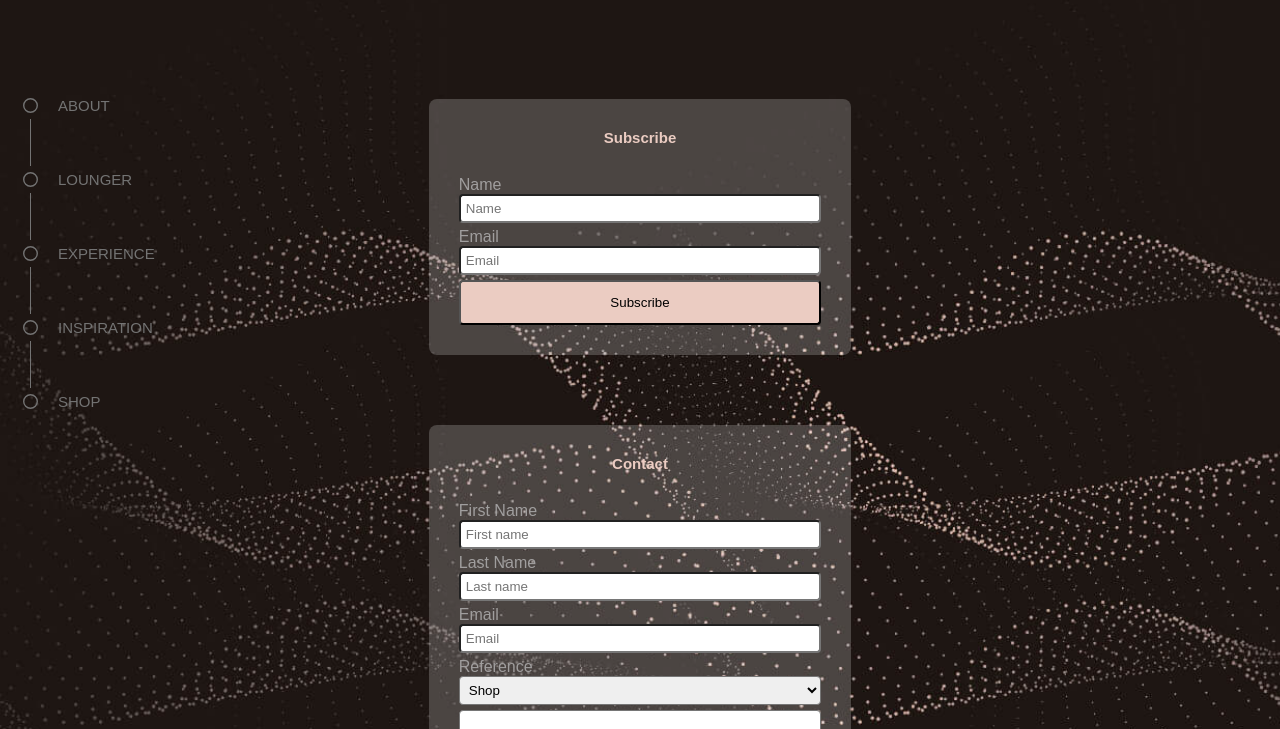
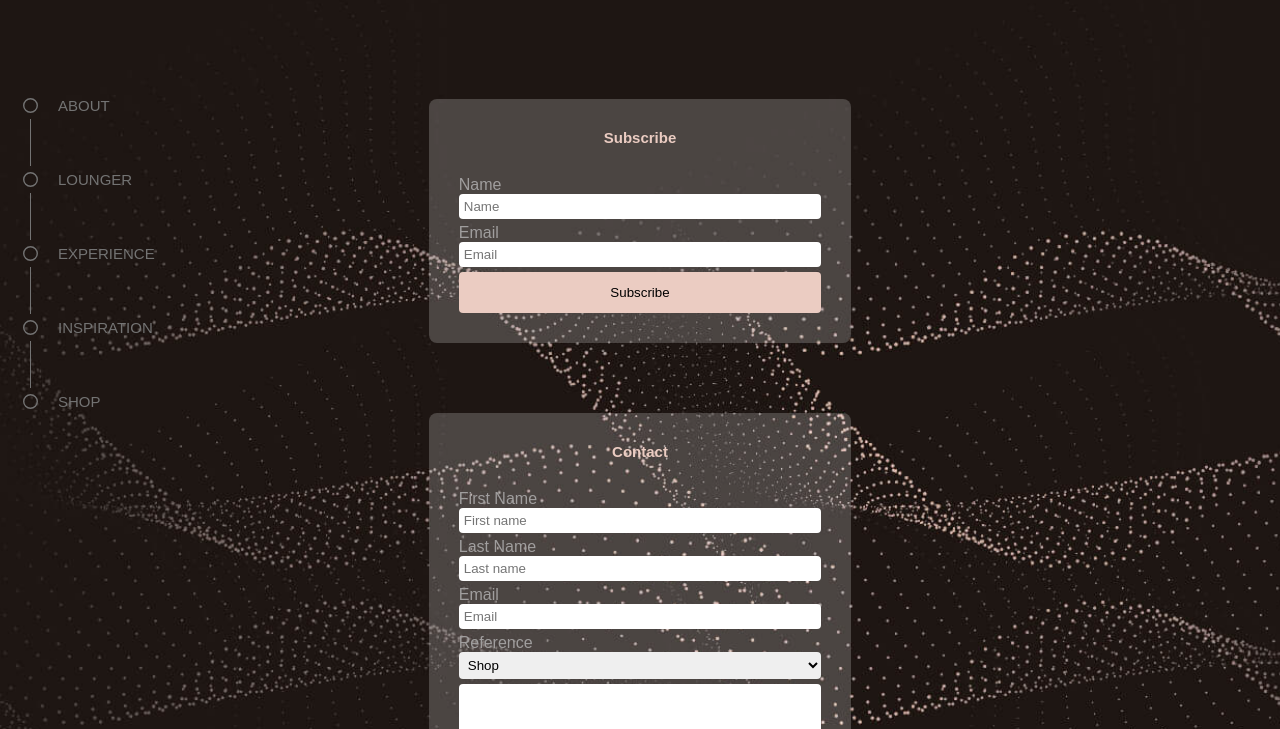
Before and after one commit to MariaRiosNavarro/headphone_inspiration, a plain HTML site: page assets/html/contact.html in a window 1280 px wide. Shown: the part 71-800 px from the top of the page. Drawn offline with Linux system fonts and the light colour scheme; a web font is replaced by a local one.

Commit message:
fix contacts

```diff
--- a/assets/css/styles.css
+++ b/assets/css/styles.css
@@ -19,7 +19,7 @@ html {
 }
 
 body {
-  max-width: 1440px;
+  /* max-width: 1440px; */
 }
 
 ul {
@@ -426,6 +426,7 @@ form textarea {
   margin: 0 0 0.5rem 0;
   border-radius: 4px;
   padding: 0.5rem;
+  border: none;
 }
 
 .form-btn {
@@ -434,6 +435,7 @@ form textarea {
   padding-top: 1.3rem;
   padding-bottom: 1.3rem;
   border-radius: 4px;
+  border: none;
 }
 
 /* test */
```
